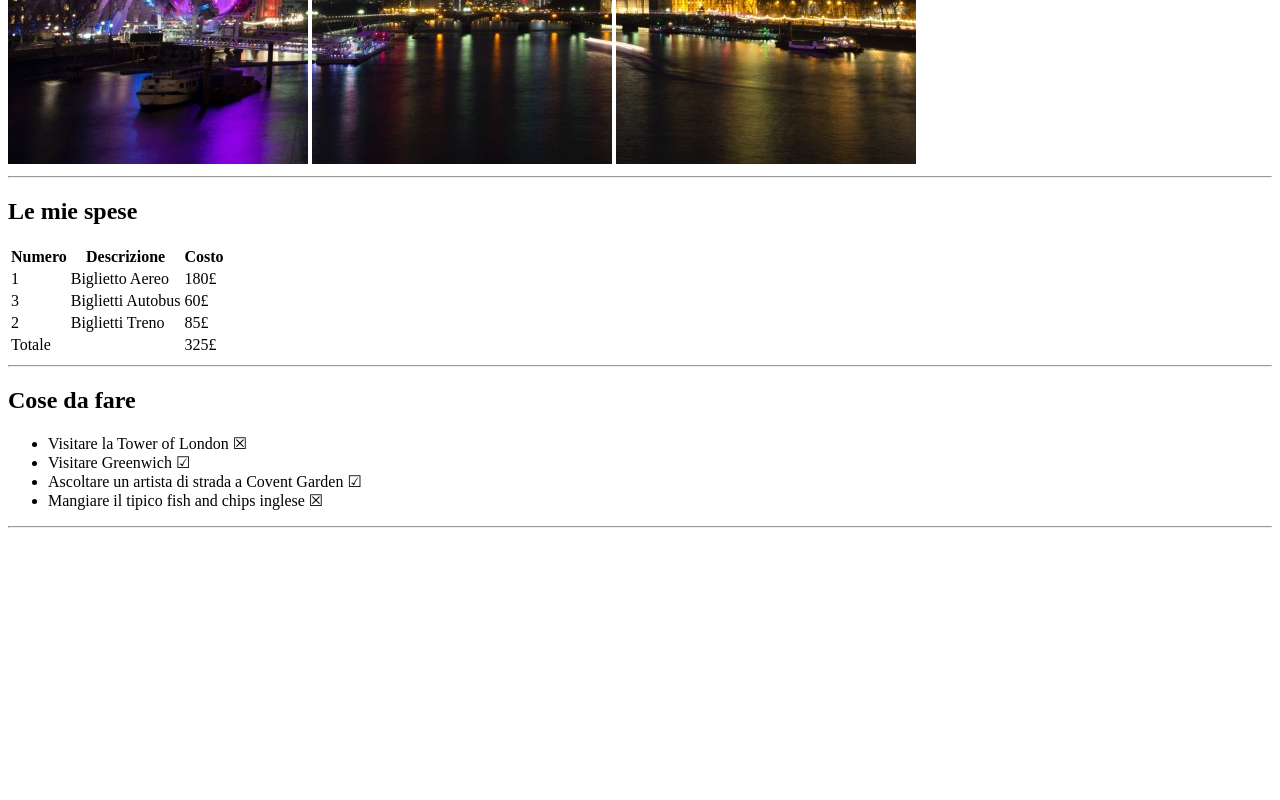
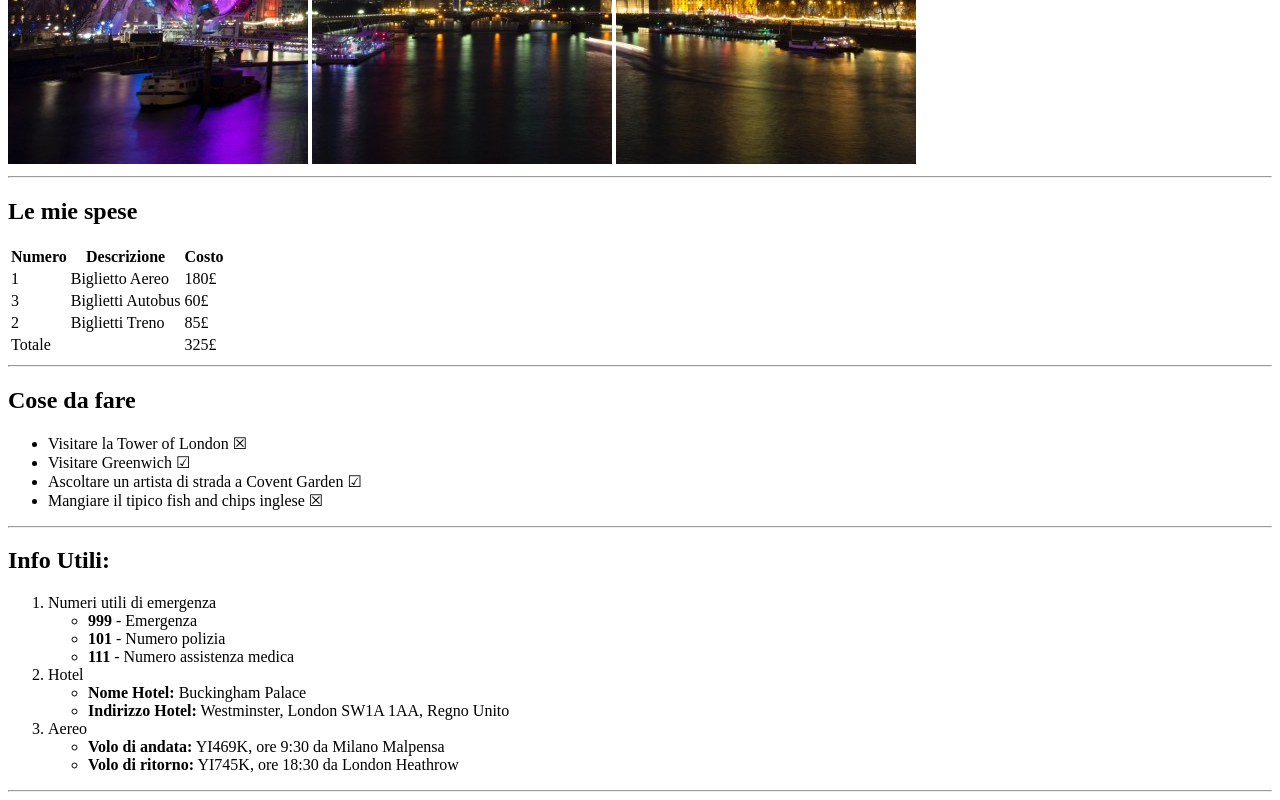
Before and after one commit to SydVic/html-london-trip, a plain HTML site: page index.html in a window 1280 px wide. Shown: the part 516-1316 px from the top of the page. Before the commit the page ends 1052 px from the top, so only its background shows below. Drawn offline with Linux system fonts and the light colour scheme.

Commit message:
usefulinformation-completed

```diff
--- a/index.html
+++ b/index.html
@@ -77,6 +77,34 @@
 
             <hr>
 
+            <!-- Useful Information -->
+            <div>
+                <h2>Info Utili:</h2>
+                <ol>
+                    <li>Numeri utili di emergenza</li>
+                    <ul>
+                        <li><strong>999</strong> - Emergenza</li>
+                        <li><strong>101</strong> - Numero polizia</li>
+                        <li><strong>111</strong> - Numero assistenza medica</li>
+                    </ul>
+
+                    <li>Hotel</li>
+                    <ul>
+                        <li><strong>Nome Hotel:</strong> Buckingham Palace</li>
+                        <li><strong>Indirizzo Hotel:</strong> Westminster, London SW1A 1AA, Regno Unito</li>
+                    </ul>
+
+                    <li>Aereo</li>
+                    <ul>
+                        <li><strong>Volo di andata:</strong> YI469K, ore 9:30 da Milano Malpensa</li>
+                        <li><strong>Volo di ritorno:</strong> YI745K, ore 18:30 da London Heathrow</li>
+                    </ul>
+                </ol>
+            </div>
+            <!-- /Useful Information -->
+
+            <hr>
+
         </main>
         <!-- /MAIN -->
 
```
